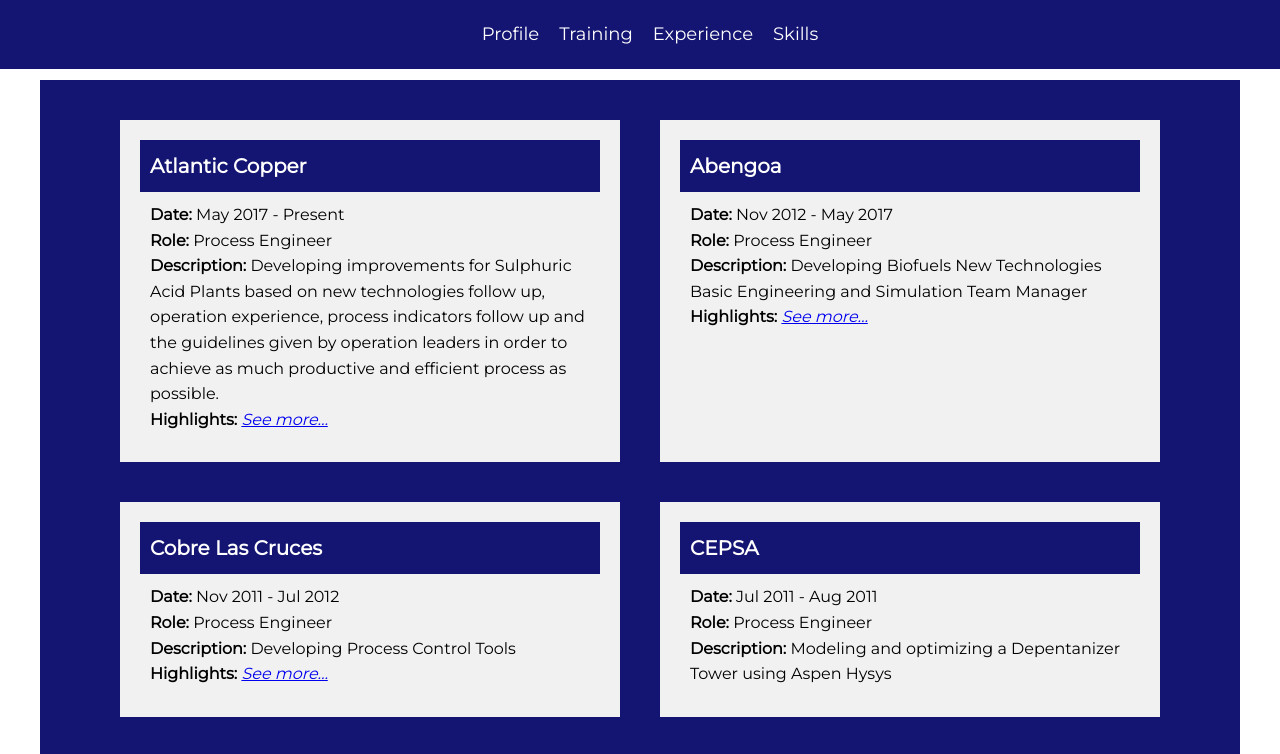
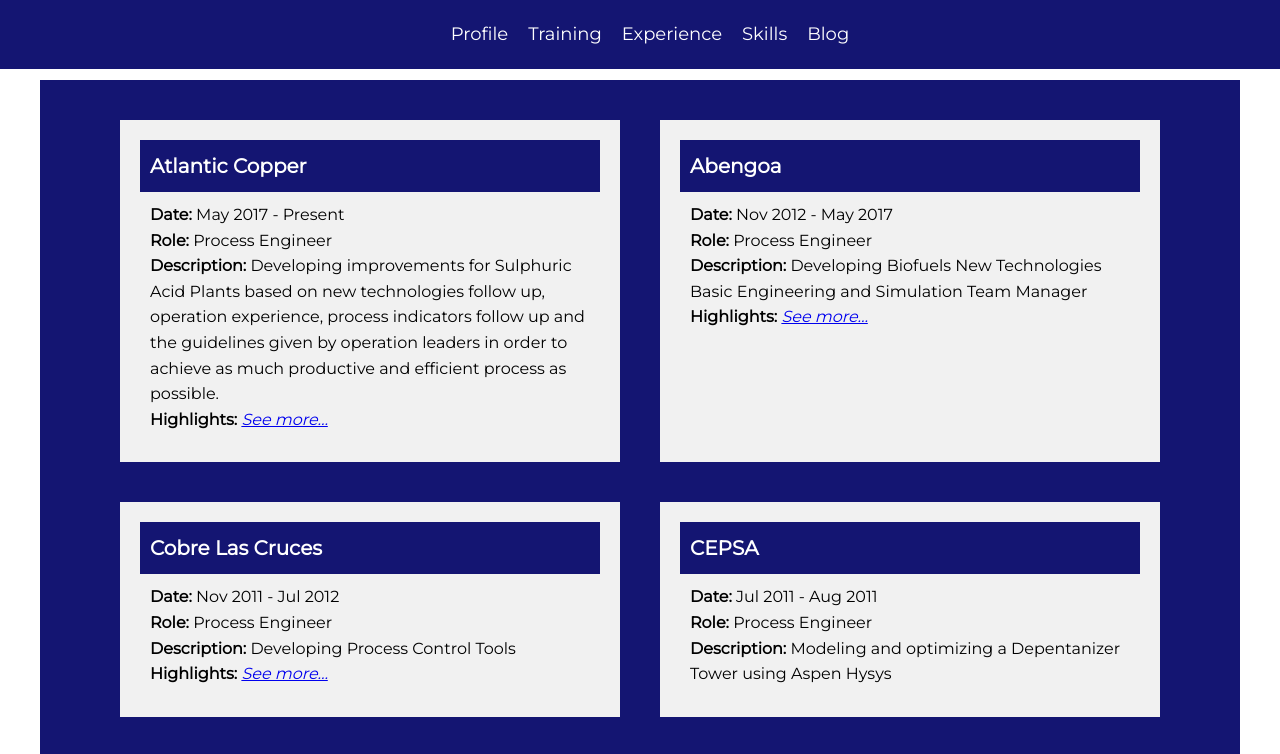
Before and after one commit to jgherruzo/jgherruzo.github.io, a plain HTML site: page pages/Experience.html in a window 1280 px wide. Shown: the top 754 px of the page. Drawn offline with Linux system fonts and the light colour scheme.

Commit message:
Update Experience.html

```diff
--- a/pages/Experience.html
+++ b/pages/Experience.html
@@ -16,7 +16,7 @@
         <li><a href="../pages/Training.html">Training</a></li>
         <li><a href="../pages/Experience.html">Experience</a></li>
         <li><a href="../pages/Skills.html">Skills</a></li>
-        <!--li><a href="../pages/Blog.html">Blog</a></li-->
+        <li><a href="../pages/Blog.html">Blog</a></li>
       </ul>
     </nav>
   </header>
```
